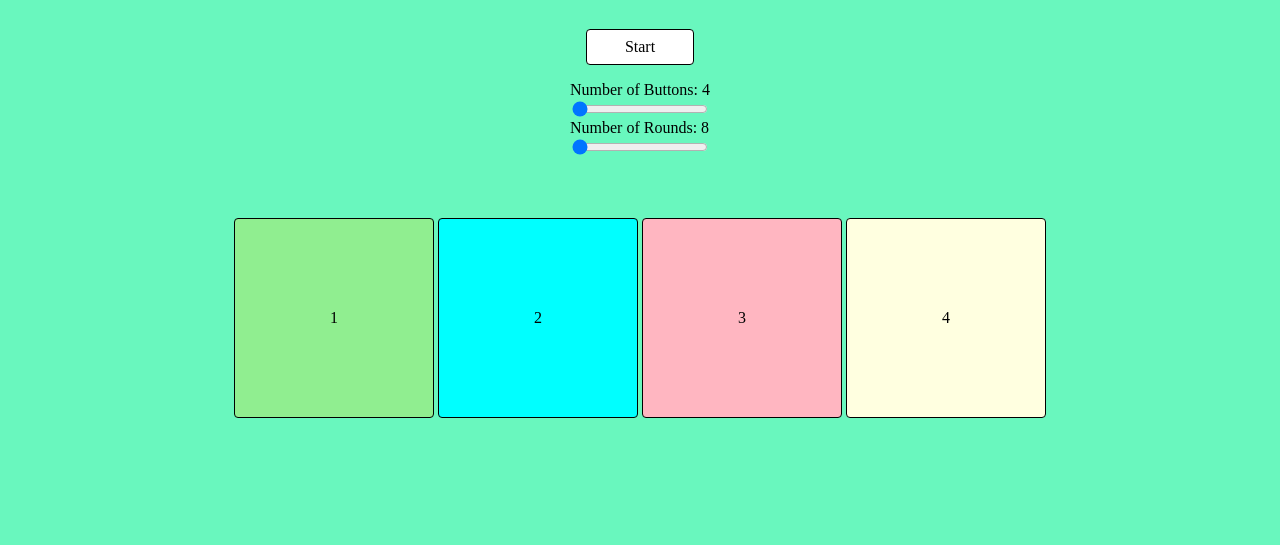
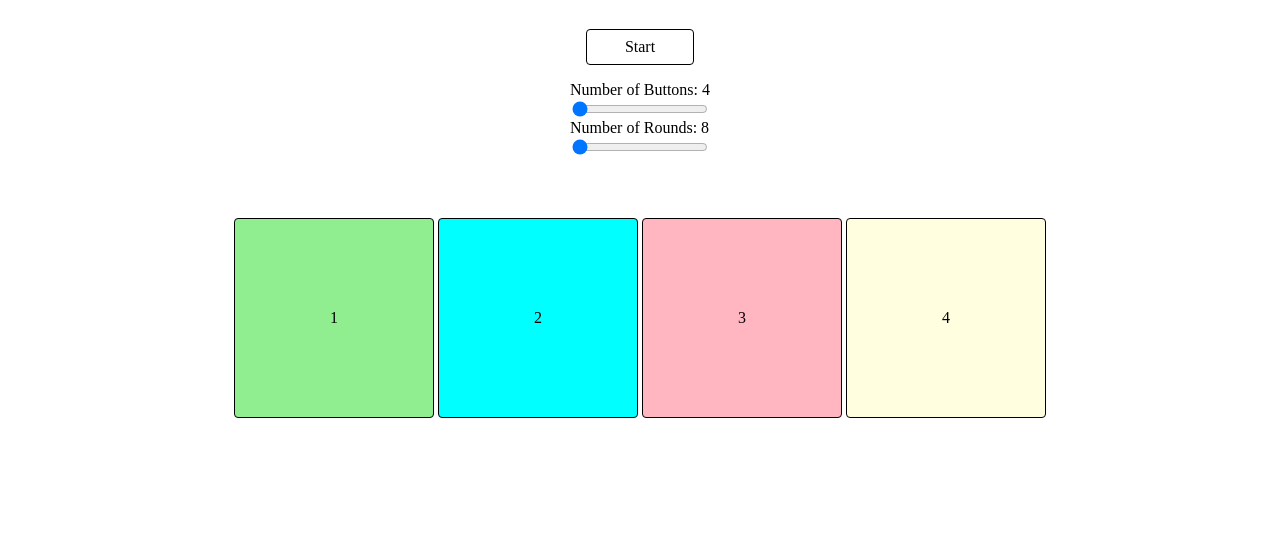
Before and after one commit to anmho/simple-memory-game, a plain HTML site: page index.html in a window 1280 px wide. Shown: the part 255-800 px from the top of the page. Drawn offline with Linux system fonts and the light colour scheme; a web font is replaced by a local one.

Commit message:
🃏🥞 Updated with Glitch

```diff
--- a/style.css
+++ b/style.css
@@ -16,7 +16,7 @@ to this section's matching END comment to see page-specific styles.
 
 /* Our default values set as CSS variables */
 :root {
-  --color-bg: #69F7BE;
+  --color-bg: #FFFFFF;
   --color-text-main: #000000;
   --color-primary: #FFFF00;
   --wrapper-height: 87vh;
```
Also changed, not shown: 2 other files.
